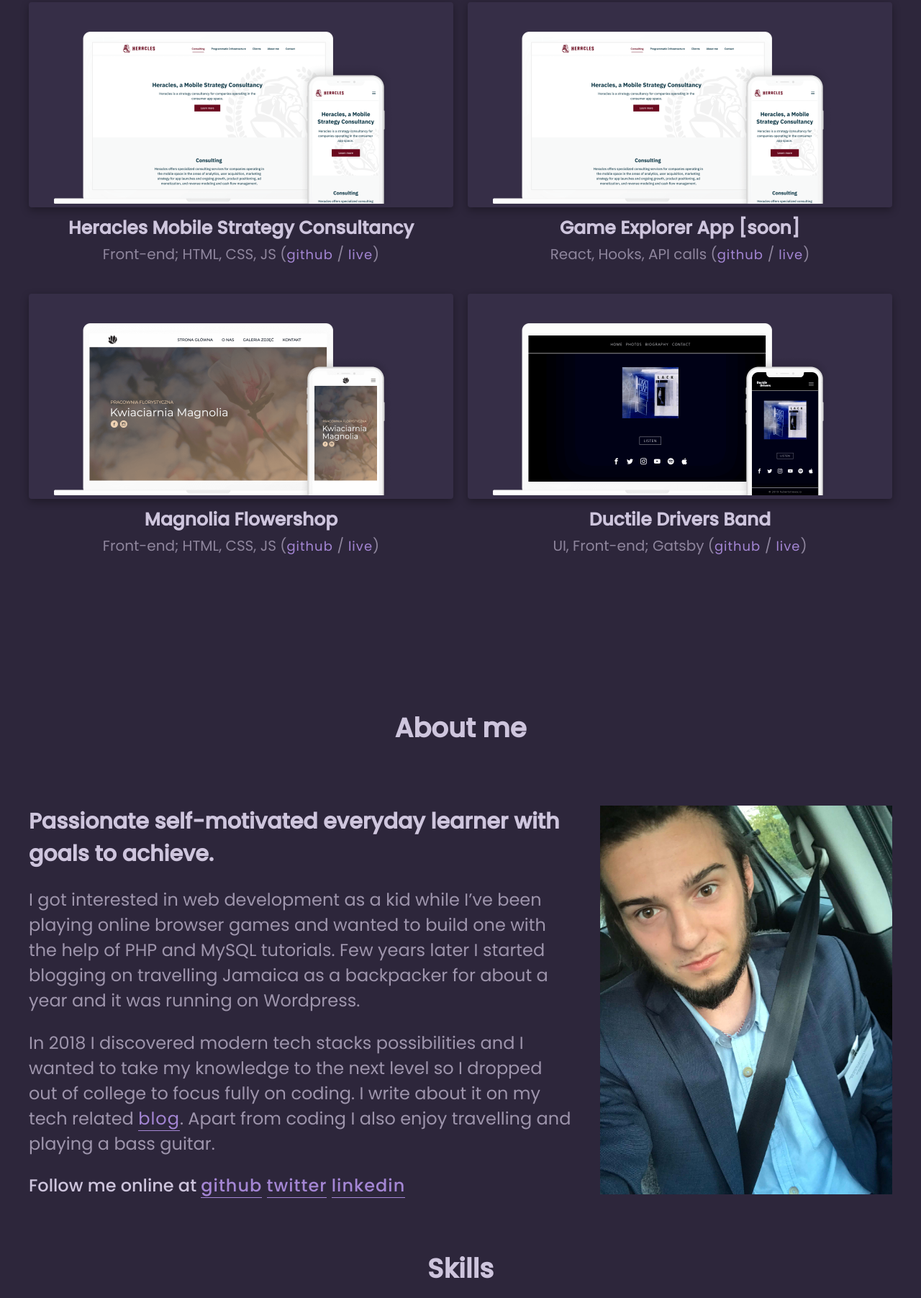
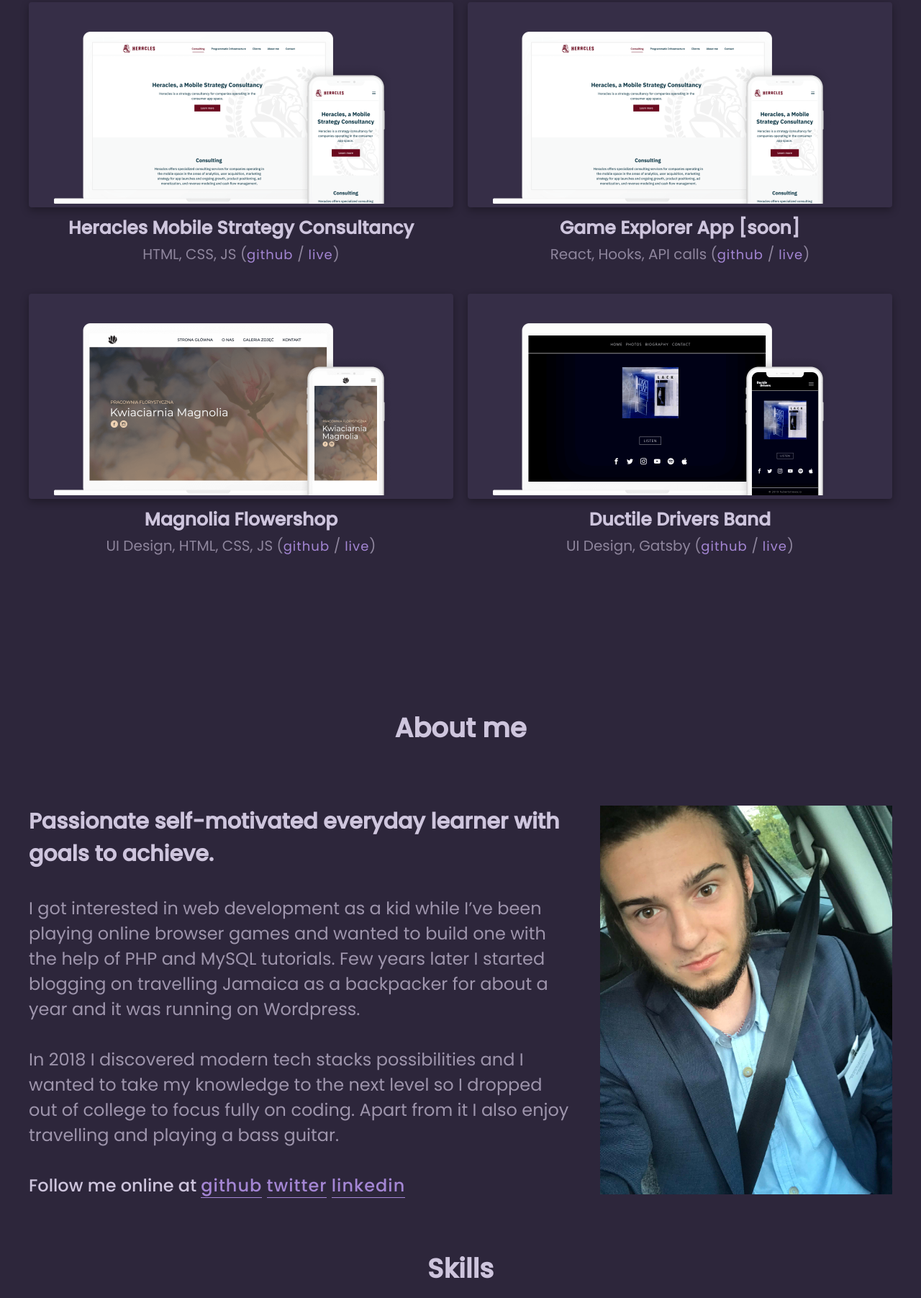
Before and after one commit to hubertstrawa/hubertstrawa-website, a Gatsby site: page / in a window 1280 px wide. Shown: the part 977-2780 px from the top of the page at 72% size. Built offline with nearby package versions, Linux system fonts and the light colour scheme; Gatsby itself is replaced by a stand-in of ours.

Commit message:
adding basic SEO

```diff
--- a/gatsby-config.js
+++ b/gatsby-config.js
@@ -1,9 +1,15 @@
-/**
- * Configure your Gatsby site with this file.
- *
- * See: https://www.gatsbyjs.org/docs/gatsby-config/
- */
+module.exports = {
+  siteMetadata: {
+    title: 'Hubert Strawa Portfolio Website',
+    author: 'Hubert Strawa',
+    description: 'test',
 
-module.exports = {
-  /* Your site config here */
+    // social links
+    twitterUrl: 'https://twitter.com/hubertstrawa',
+    githubUrl: 'https://github.com/hubertstrawa',
+    linkedinUrl: 'https://www.linkedin.com/in/hubert-strawa',
+  },
+  plugins: [
+    `gatsby-plugin-react-helmet`
+  ]
 }
--- a/package.json
+++ b/package.json
@@ -16,9 +16,11 @@
   "dependencies": {
     "animate.css": "^3.7.2",
     "gatsby": "^2.18.4",
+    "gatsby-plugin-react-helmet": "^3.1.18",
     "react": "^16.12.0",
     "react-animate-on-scroll": "^2.1.5",
     "react-dom": "^16.12.0",
+    "react-helmet": "^5.2.1",
     "styled-components": "^4.4.1"
   },
   "devDependencies": {
--- a/src/components/About.js
+++ b/src/components/About.js
@@ -1,5 +1,5 @@
 import React from "react"
-import {Link} from 'gatsby'
+import {Link, useStaticQuery, graphql} from 'gatsby'
 import styled from "styled-components"
 import img from "../assets/img.jpg"
 import ScrollAnimation from 'react-animate-on-scroll';
@@ -119,6 +119,18 @@
 `
 
 const About = () => {
+  const data = useStaticQuery(graphql`
+    query SocialLinks {
+      site {
+        siteMetadata {
+          twitterUrl
+          githubUrl
+          linkedinUrl
+        }
+      }
+    }
+  `)
+
   return (
     <Wrapper id="about">
       <ScrollAnimation animateIn="fadeIn" duration="1">
@@ -137,10 +149,10 @@
           <p>
             In 2018 I discovered modern tech stacks possibilities and I wanted to
             take my knowledge to the next level so I dropped out of college to
-            focus fully on coding. I write about it on my tech related <Link to="/blog">blog</Link>. Apart from coding I also enjoy travelling and playing a bass guitar.
+            focus fully on coding. Apart from it I also enjoy travelling and playing a bass guitar.
           </p>
           <span>
-             Follow me online at <a href="https://github.com/hubertstrawa" target="_blank" rel="noopener noreferrer">github</a> <a href="https://twitter.com/hubertstrawa" target="_blank" rel="noopener noreferrer">twitter</a> <a href="https://www.linkedin.com/in/hubert-strawa" target="_blank" rel="noopener noreferrer">linkedin</a>
+             Follow me online at <a href={data.site.siteMetadata.githubUrl} target="_blank" rel="noopener noreferrer">github</a> <a href={data.site.siteMetadata.twitterUrl} target="_blank" rel="noopener noreferrer">twitter</a> <a href={data.site.siteMetadata.linkedinUrl} target="_blank" rel="noopener noreferrer">linkedin</a>
           </span>
         </Left>
         <Right>
--- a/src/components/Layout.js
+++ b/src/components/Layout.js
@@ -1,19 +1,27 @@
 import React from 'react'
+import {Helmet} from 'react-helmet';
 import styled from 'styled-components'
 import GlobalStyles from './GlobalStyles'
 import {ThemeProvider} from 'styled-components'
+import icon from '../assets/icon.png'
 import theme from './theme'
 import Header from './Header'
 
 const Container = styled.main`
 display: grid;
 grid-template-columns: [full-start] 1fr [center-start] repeat(12, [col-start] minmax(min-content, 10rem) [col-end]) [center-end] 1fr [full-end];
-grid-template-rows: calc(100vh - 8rem) min-content min-content;
+grid-template-rows: calc(100vh - 8rem);
 `
 
 const Layout = (props) => {
     return (
         <ThemeProvider theme={theme}>
+                <Helmet>
+                    <meta charSet="utf-8" />
+                    <title>Hubert Strawa's Portfolio</title>
+                    <meta name="description" content="Hubert Strawa's Web Development Portfolio website. Front-end development and UI Design. Feel free to get in touch with me." />
+                    <link rel="icon" type="image/png" href={icon} />
+                </Helmet>
                 <GlobalStyles />
                 <Header />
                 <Container>
--- a/src/components/Showcase.js
+++ b/src/components/Showcase.js
@@ -113,7 +113,7 @@
         <span>MULTIPURPOSE FRONT-END DEVELOPER</span>
         <div>
           <h1>Hi, I’m Hubert</h1>
-          <h2>I will build your website.</h2>
+          <h2>I can build your website.</h2>
         </div>
         <Buttons>
           <Button href="#work" main>
--- a/src/components/Work.js
+++ b/src/components/Work.js
@@ -90,7 +90,7 @@
             <img src={item} alt="Heracles Website"/>
           </div>
           <h4>Heracles Mobile Strategy Consultancy</h4>
-          <p>Front-end; HTML, CSS, JS (<a href="https://heracles-website.netlify.com/" target="_blank" rel="noopener noreferrer">github </a>/<a href="https://heracles-website.netlify.com/" target="_blank" rel="noopener noreferrer"> live</a>)</p>
+          <p>HTML, CSS, JS (<a href="https://heracles-website.netlify.com/" target="_blank" rel="noopener noreferrer">github </a>/<a href="https://heracles-website.netlify.com/" target="_blank" rel="noopener noreferrer"> live</a>)</p>
         </Item>
         <Item>
           <div>
@@ -104,14 +104,14 @@
             <img src={item3} alt="Magnolia Website"/>
           </div>
           <h4>Magnolia Flowershop</h4>
-          <p>Front-end; HTML, CSS, JS (<a href="https://heracles-website.netlify.com/" target="_blank" rel="noopener noreferrer">github </a>/<a href="https://heracles-website.netlify.com/" target="_blank" rel="noopener noreferrer"> live</a>)</p>
+          <p>UI Design, HTML, CSS, JS (<a href="https://heracles-website.netlify.com/" target="_blank" rel="noopener noreferrer">github </a>/<a href="https://heracles-website.netlify.com/" target="_blank" rel="noopener noreferrer"> live</a>)</p>
         </Item>
         <Item>
           <div>
             <img src={item2} alt="Ductile Drivers Website"/>
           </div>
           <h4>Ductile Drivers Band</h4>
-          <p>UI, Front-end; Gatsby (<a href="https://heracles-website.netlify.com/" target="_blank" rel="noopener noreferrer">github </a>/<a href="https://heracles-website.netlify.com/" target="_blank" rel="noopener noreferrer"> live</a>)</p>
+          <p>UI Design, Gatsby (<a href="https://heracles-website.netlify.com/" target="_blank" rel="noopener noreferrer">github </a>/<a href="https://heracles-website.netlify.com/" target="_blank" rel="noopener noreferrer"> live</a>)</p>
         </Item>
       </Grid>
       </ScrollAnimation>
```
Also changed, not shown: src/assets/icon.png (added), 1 other file.
